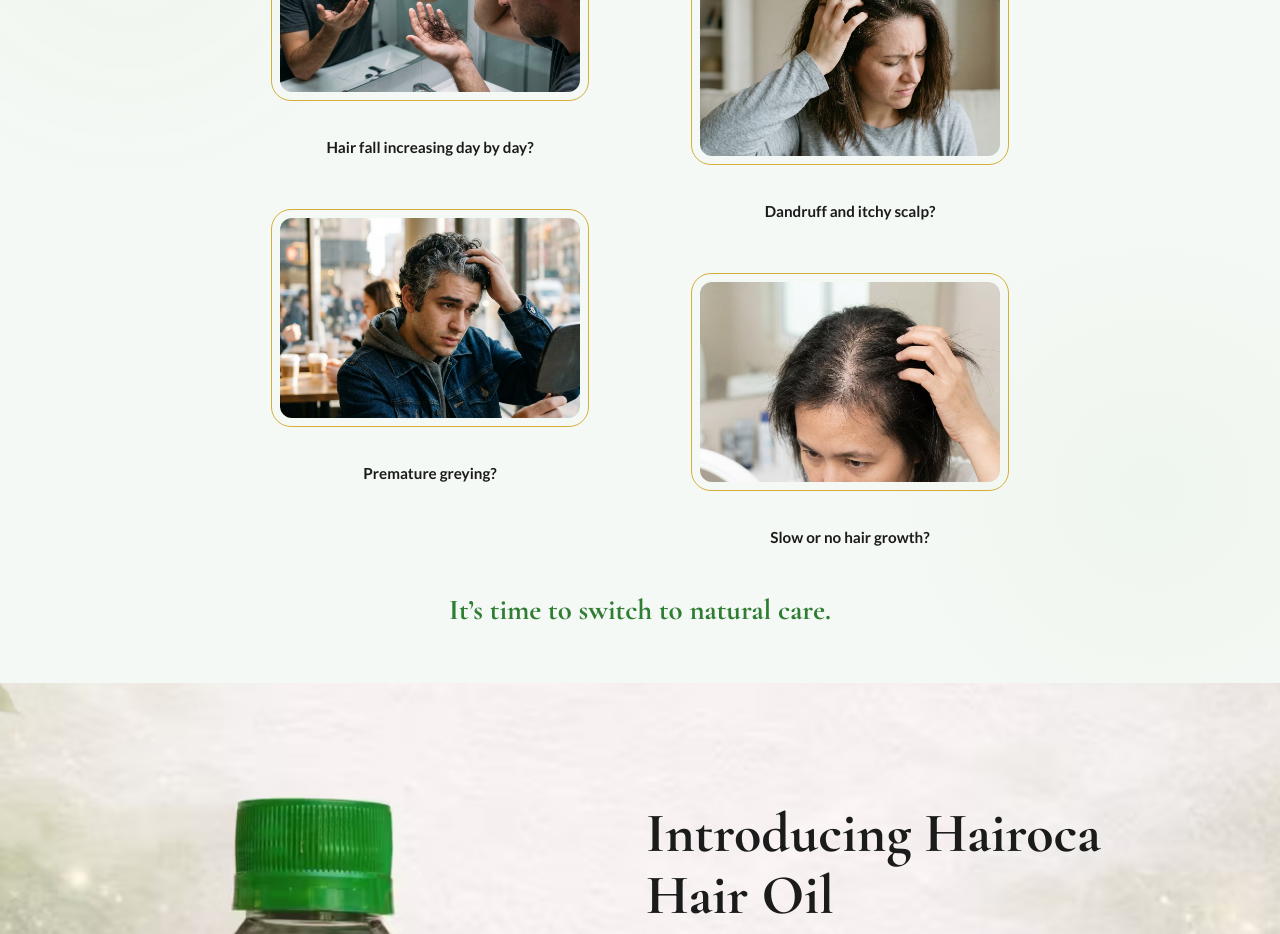
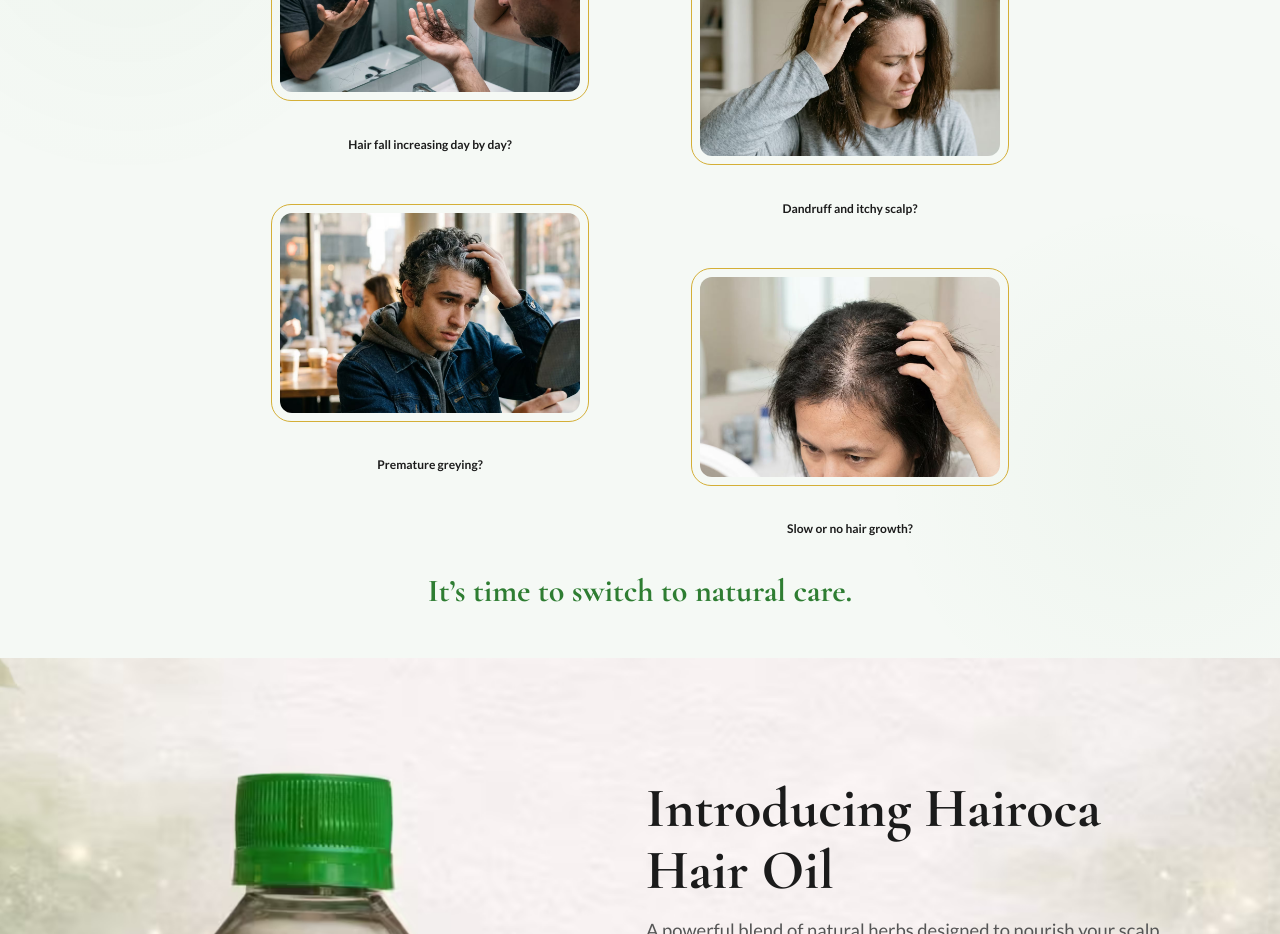
Before and after one commit to studioelemento/Hairoca, a React (Vite) app: page / in a window 1280 px wide. Shown: the part 1000-1934 px from the top of the page. Built offline with nearby package versions, Linux system fonts and the light colour scheme.

Commit message:
Increase font size for 'It's time to switch to natural care' to match heading

```diff
--- a/src/components/Problems.jsx
+++ b/src/components/Problems.jsx
@@ -57,7 +57,7 @@
         </div>
 
         <div style={{ textAlign: 'center', marginTop: '2rem' }}>
-          <div style={{ fontSize: 'clamp(1rem, 5vw, 1.8rem)', fontWeight: 700, color: '#2E7D32', fontFamily: "'Cormorant Garamond'", whiteSpace: 'nowrap' }}>
+          <div style={{ fontSize: 'clamp(1.7rem, 5vw, 2rem)', fontWeight: 700, color: '#2E7D32', fontFamily: "'Cormorant Garamond'", lineHeight: 1.2 }}>
             It’s time to switch to natural care.
           </div>
           <img
--- a/src/style.css
+++ b/src/style.css
@@ -356,7 +356,7 @@
   font-family: 'Lato', sans-serif;
   font-weight: 700;
   color: var(--text-heading);
-  font-size: 0.95rem;
+  font-size: 0.75rem;
 }
 
 .problem-card-v2:hover .problem-img-wrapper {
```
